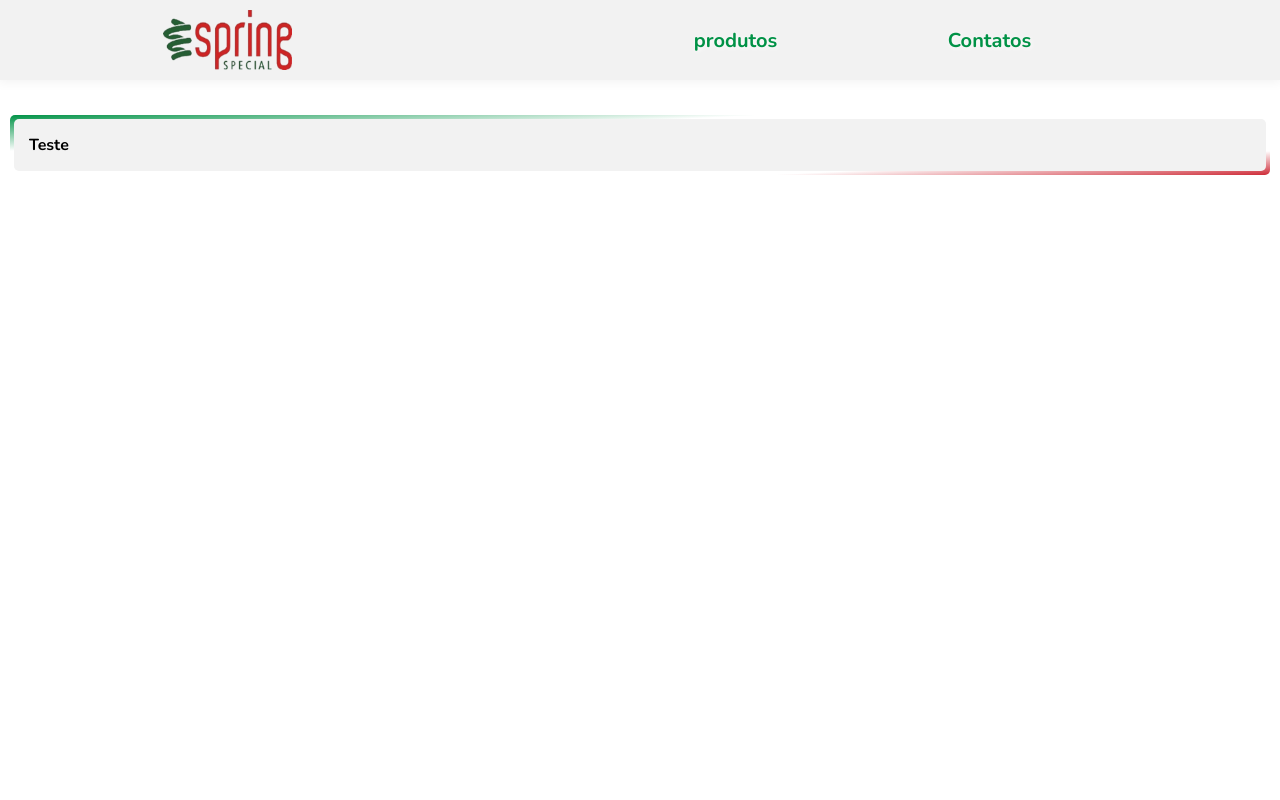
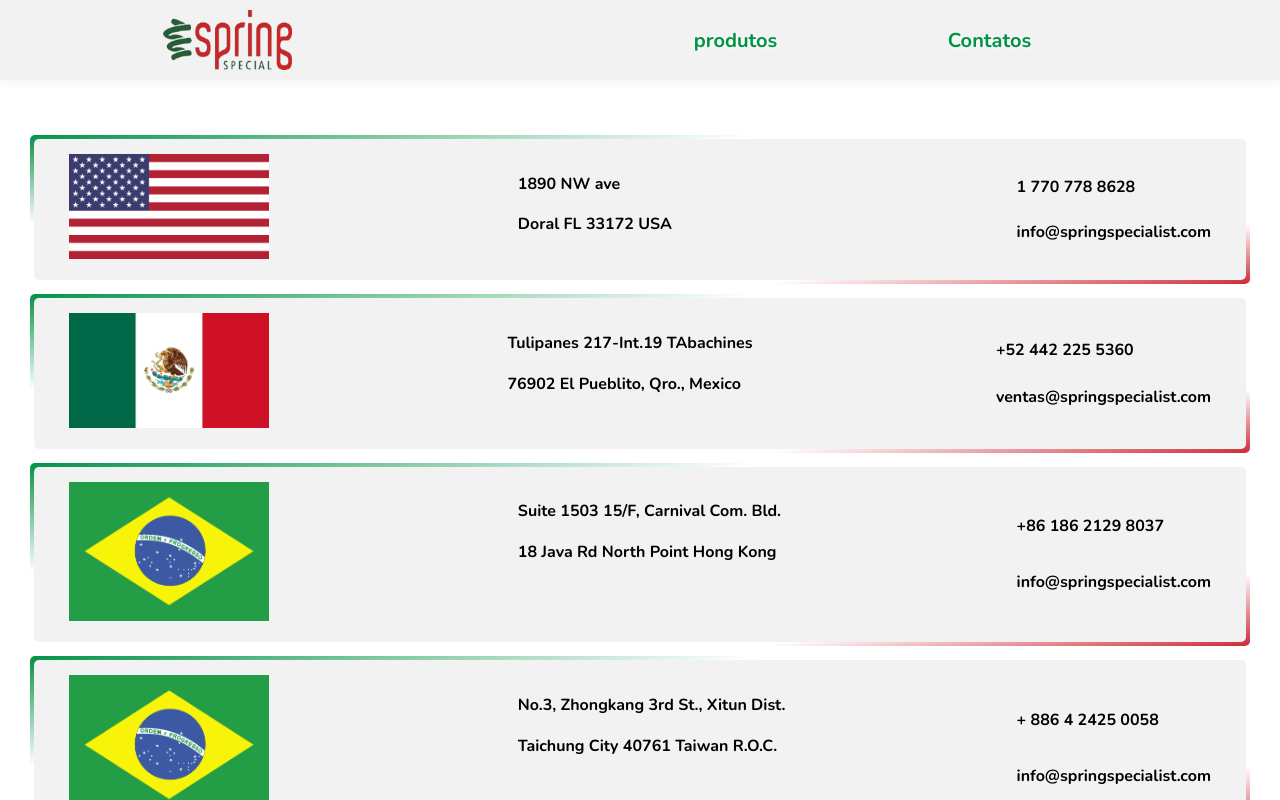
Before and after one commit to CostaSFernando/spring, an Angular app: page /contacts in a window 1280 px wide. Built offline with nearby package versions, Linux system fonts and the light colour scheme.

Commit message:
create screen contacts

```diff
--- a/src/app/components/contacts/contacts.component.html
+++ b/src/app/components/contacts/contacts.component.html
@@ -1,5 +1,26 @@
 <div class="container">
-  <app-card>
-    Teste
+  <app-card *ngFor="let contact of listContacts">
+    <div class="container--contact">
+      <div class="container--contact-flag">
+        <img *ngIf="contact.flag" [src]="'../../..'+contact.flag">
+      </div>
+      <div class="container--contact-address">
+        <span>
+          {{ contact.address }}
+        </span>
+        <span>
+          {{ contact.address2 }}
+        </span>
+
+      </div>
+      <div class="container--contact-contact">
+        <span>
+          {{ contact.tel }}
+        </span>
+        <span>
+          {{ contact.mail }}
+        </span>
+      </div>
+    </div>
   </app-card>
 </div>
--- a/src/app/components/contacts/contacts.component.sass
+++ b/src/app/components/contacts/contacts.component.sass
@@ -0,0 +1,29 @@
+.container
+  width: 100%
+  height: 100%
+  padding: 20px
+  overflow-y: auto
+
+.container--contact
+  display: flex
+  flex-direction: row !important
+  justify-content: space-between
+
+  &-flag
+    margin: 0 20px
+    img
+      max-width: 200px
+  &-address
+    height: 100px
+    min-width: 270px
+    display: flex
+    flex-direction: column
+    align-items: flex-start
+    justify-content: space-evenly
+
+  &-contact
+    margin-right: 20px
+    display: flex
+    flex-direction: column
+    align-items: flex-start
+    justify-content: space-evenly
--- a/src/app/components/contacts/contacts.component.ts
+++ b/src/app/components/contacts/contacts.component.ts
@@ -1,5 +1,6 @@
 import { Component, OnInit } from '@angular/core';
 
+const contacts = require('../../../assets/data/contact.json');
 @Component({
   selector: 'app-contacts',
   templateUrl: './contacts.component.html',
@@ -7,7 +8,7 @@ import { Component, OnInit } from '@angular/core';
 })
 export class ContactsComponent implements OnInit {
 
-  private contacts = require('../../../assets/data/contact.json');
+  listContacts = contacts.contacts
 
   constructor() { }
 
--- a/src/app/components/shared/card/card.component.sass
+++ b/src/app/components/shared/card/card.component.sass
@@ -1,5 +1,4 @@
 .container
-  height: 100%
   min-width: 260px
   background: linear-gradient(to bottom right, var(--green-color) 0%,var(--white-color) 30%, var(--white-color) 80%, var(--red-color) 100%)
   background-clip: padding-box
--- a/src/assets/data/contact.json
+++ b/src/assets/data/contact.json
@@ -18,13 +18,15 @@
       "address": "Suite 1503 15/F, Carnival Com. Bld.",
       "address2": "18 Java Rd North Point  Hong Kong",
       "tel": "+86 186 2129 8037",
-      "mail": "info@springspecialist.com"
+      "mail": "info@springspecialist.com",
+      "flag": "/assets/bandeiras/Brazil_flag_300.png"
     },
     {
       "address": "No.3, Zhongkang 3rd St., Xitun Dist.",
       "address2": "Taichung City 40761 Taiwan R.O.C.",
       "tel": "+ 886 4 2425 0058",
-      "mail": "info@springspecialist.com"
+      "mail": "info@springspecialist.com",
+      "flag": "/assets/bandeiras/Brazil_flag_300.png"
     },
     {
       "address": "Rua Amazonas,174",
```
